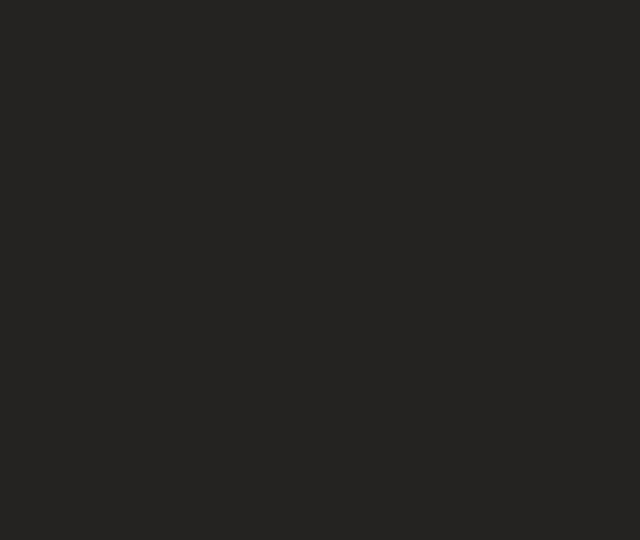
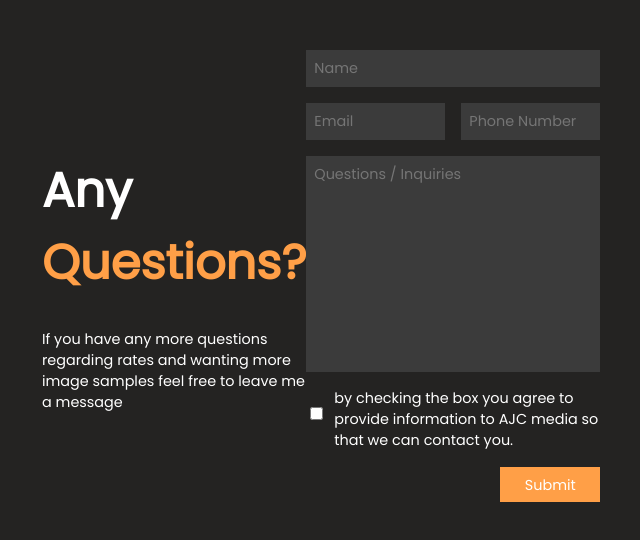
Before and after one commit to ajcmedia/Ajcmediamain, a Next.js app: page /components/form in a window 1280 px wide. Shown: the top 540 px of the page, without its empty margins (358-998 px from the left). Built offline with nearby package versions, Linux system fonts and the light colour scheme; a web font is replaced by a local one.

Commit message:
Worked on form with emil

```diff
--- a/src/app/components/form/form.module.scss
+++ b/src/app/components/form/form.module.scss
@@ -0,0 +1,130 @@
+@import "@/app/styles/styling.module.scss";
+
+
+.mainFormContainer {
+
+  .mainFormContainer2 {
+    display: flex;
+    flex-direction: row;
+    margin: $margins;
+
+
+
+    .leftText {
+      display: flex;
+      flex-direction: column;
+      justify-content: center;
+
+
+      color: white;
+
+      h1 {
+        font-size: 3rem;
+        font-family: $font;
+        margin-bottom: 1rem;
+
+        span {
+          color: $maincolor;
+        }
+      }
+
+      p {
+        font-size: $small;
+        font-family: $font;
+        margin-bottom: 1rem;
+      }
+    }
+
+
+    .rightForm {
+      display: flex;
+      flex-direction: column;
+
+
+      input {
+        margin-bottom: 1rem;
+        padding: 0.5rem;
+        background-color: #3B3B3B;
+        color: white;
+        font-family: $font;
+        font-size: $small;
+        border-style: none;
+
+      }
+
+      textarea {
+        margin-bottom: 1rem;
+        padding: 0.5rem;
+        background-color: #3B3B3B;
+        color: white;
+        font-family: $font;
+        font-size: $small;
+        border-style: none;
+        resize: none;
+        height: 200px;
+        &:focus {
+          outline: none;
+        }
+      }
+
+      input:focus {
+        outline: none;
+      }
+
+      .personalInput {
+        display: flex;
+        flex-direction: row;
+        gap: 1rem;
+
+        input {
+          width: 100%;
+        }
+
+      }
+
+      .agreeBox {
+        display: flex;
+        flex-direction: row;
+        align-items: center;
+        gap: 0.5rem;
+
+        input {
+          width: 25px;
+          height: 25px;
+        }
+
+        input[type="checkbox"]:checked {
+          accent-color: $maincolor;
+        }
+
+        label {
+          color: white;
+          font-size: $small;
+          font-family: $font;
+        }
+      }
+
+      .buttonDiv {
+        display: flex;
+        justify-content: flex-end;
+        margin-top: 1rem;
+
+        button {
+          width: 100px;
+          height: 35px;
+          padding: 0.5rem;
+          background-color: $maincolor;
+          color: white;
+          border: none;
+          font-family: $font;
+          font-size: $small;
+          border-style: none;
+          cursor: pointer;
+        }
+      }
+    }
+  }
+
+}
+
+;
--- a/src/app/components/form/page.tsx
+++ b/src/app/components/form/page.tsx
@@ -6,7 +6,28 @@
 export default function Form() {
   return (
     <main className={styles.mainFormContainer}>
+      <div className={styles.mainFormContainer2}> {/* first form of the Jinjuriki */}
+        <div className={styles.leftText}>
+          <h1>Any <span>Questions?</span><br /></h1>
+          <p>If you have any more questions regarding rates and wanting more image samples feel free to leave me a message</p>
+        </div>
+        <div className={styles.rightForm}>
+          <input type="text" placeholder="Name" />
+          <div className={styles.personalInput}>
+            <input type="email" placeholder="Email" />
+            <input type="phone" placeholder="Phone Number" />
+          </div>
+          <textarea name="postContent" placeholder="Questions / Inquiries" />
+          <div className={styles.agreeBox}>
+            <input type="checkbox" id="subscribe" name="subscribe" value="subscribe" />
+            <label htmlFor="subscribe">by checking the box you agree to provide information to AJC media so that we can contact you.</label>
+          </div>
+          <div className={styles.buttonDiv}>
+            <button>Submit</button>
+          </div>
+        </div>
 
-    </main>
+      </div>
+    </main >
   )
 }
```
Also changed, not shown: src/app/page.tsx (+7 -0 lines).
